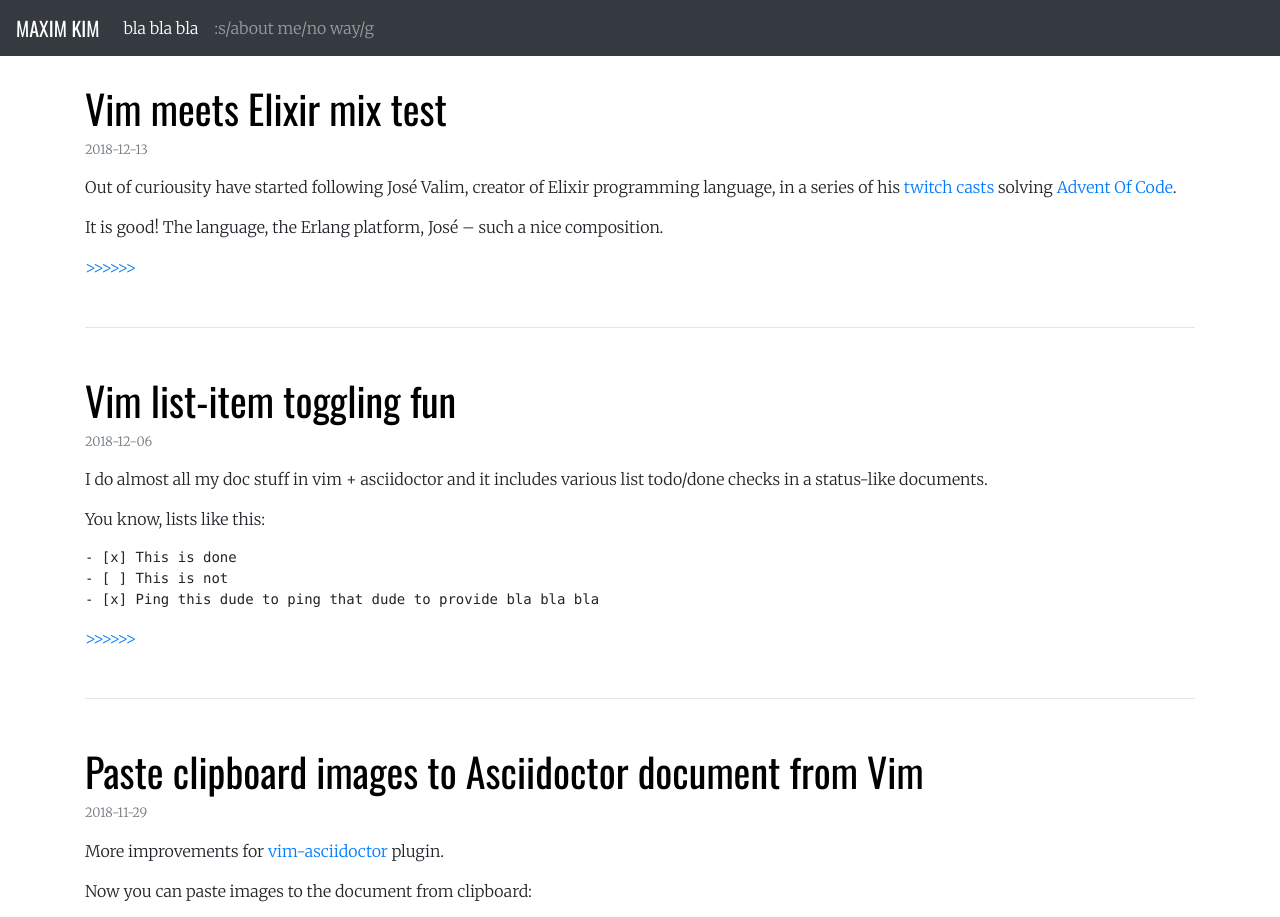
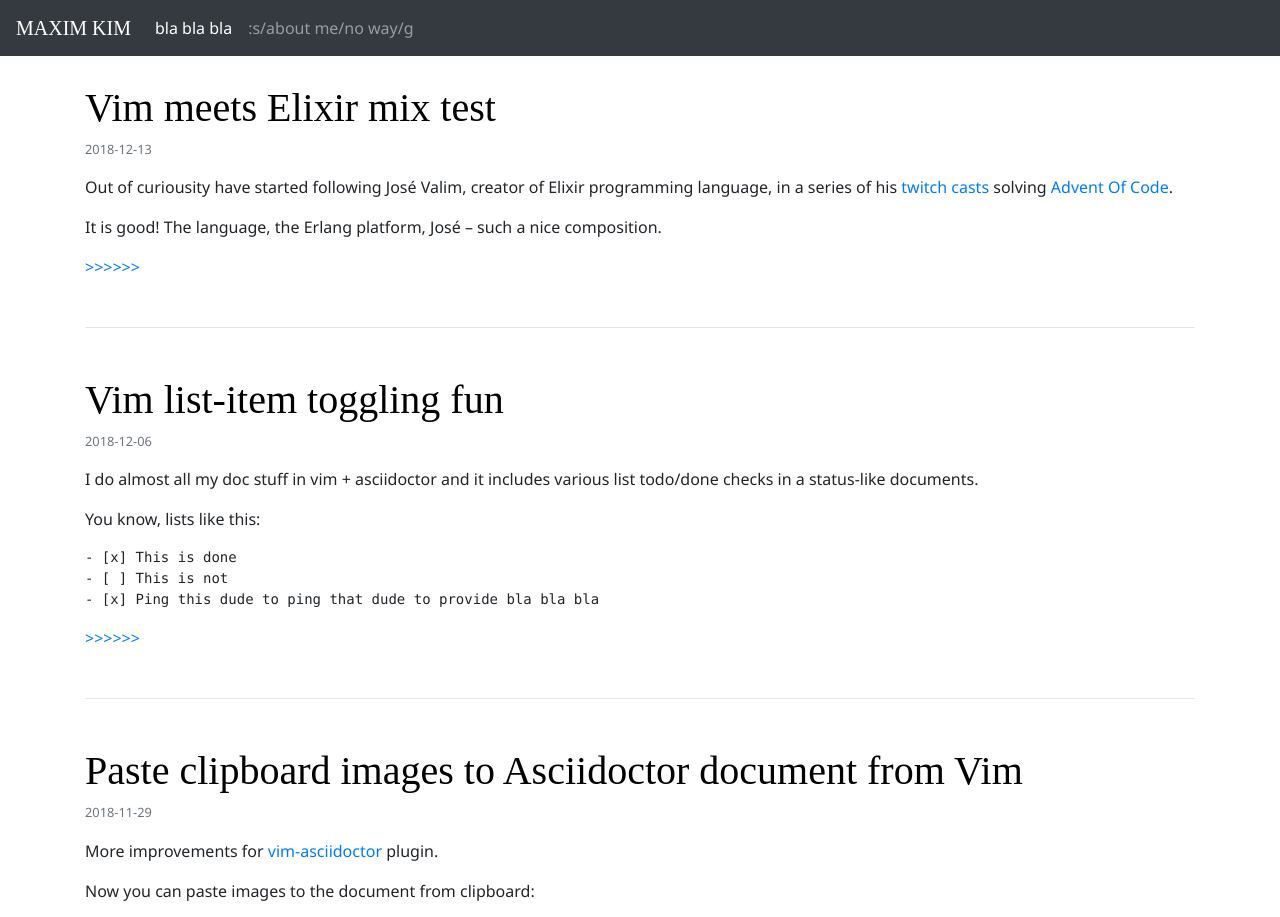
Before and after one commit to habamax/habamax.github.io, a Jekyll site: the page built from index.html, in a window 1280 px wide and 1400 px high. Shown: the top 917 px of the window. Built offline with Jekyll 4.4.1, drawn with Linux system fonts in a browser that asks for light colours; nearby versions of some CDN libraries; some web fonts are replaced; the list of posts is cut into pages by our own code; comment, search, counter and statistics services are not loaded; grey boxes are pictures that could not be loaded.

Commit message:
change fonts

```diff
--- a/_sass/main.scss
+++ b/_sass/main.scss
@@ -5,7 +5,7 @@ html {
 	min-height: 100%;
 }
 body {
-	font-family: 'Merriweather', serif;
+	font-family: 'Noto Sans', sans-serif;
 	font-size: 12pt;
 }
 
@@ -19,11 +19,11 @@ footer {
 
 
 .navbar-brand {
-	font-family: 'Oswald', sans-serif;
+	font-family: 'Cormorant SC', serif;
 }
 
 h1,h2,h3,h4,h5,h6 {
-	font-family: 'Oswald', sans-serif;
+	font-family: 'Cormorant SC', serif;
 }
 h1 > a {
 	color: #000;
--- a/assets/css/styles.scss
+++ b/assets/css/styles.scss
@@ -1,4 +1,4 @@
 ---
 ---
-@import url('https://fonts.googleapis.com/css?family=Merriweather:300,300i,700,700i|Oswald:400,700');
+@import url('https://fonts.googleapis.com/css?family=Cormorant+SC:700|Noto+Sans:400,400i,700,700i&amp;subset=cyrillic');
 @import "main";
```
